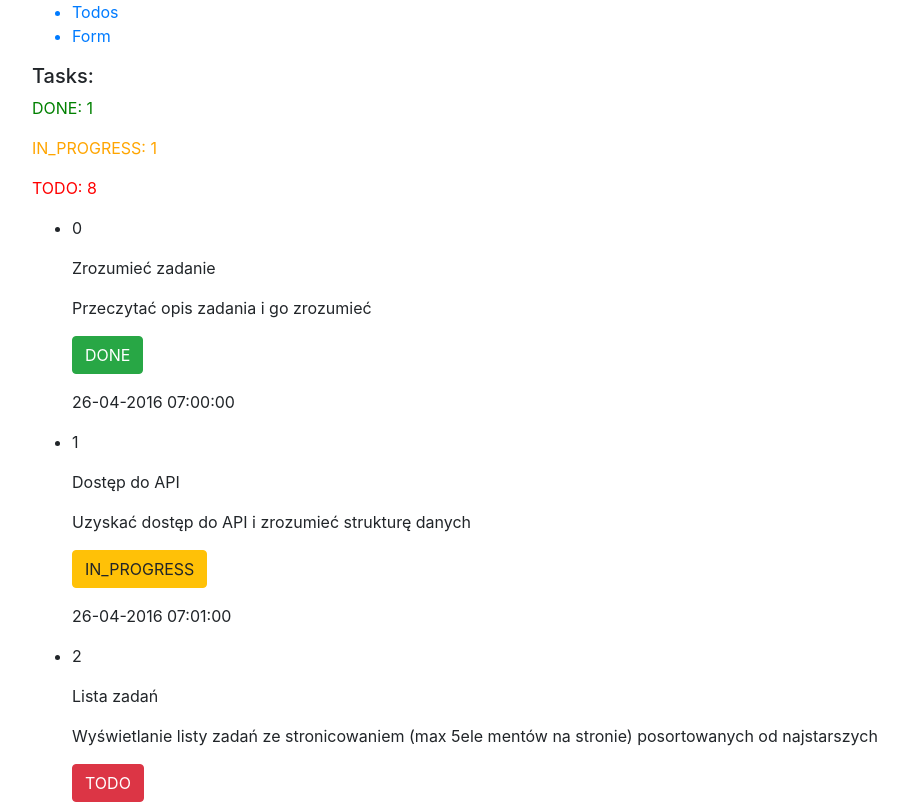
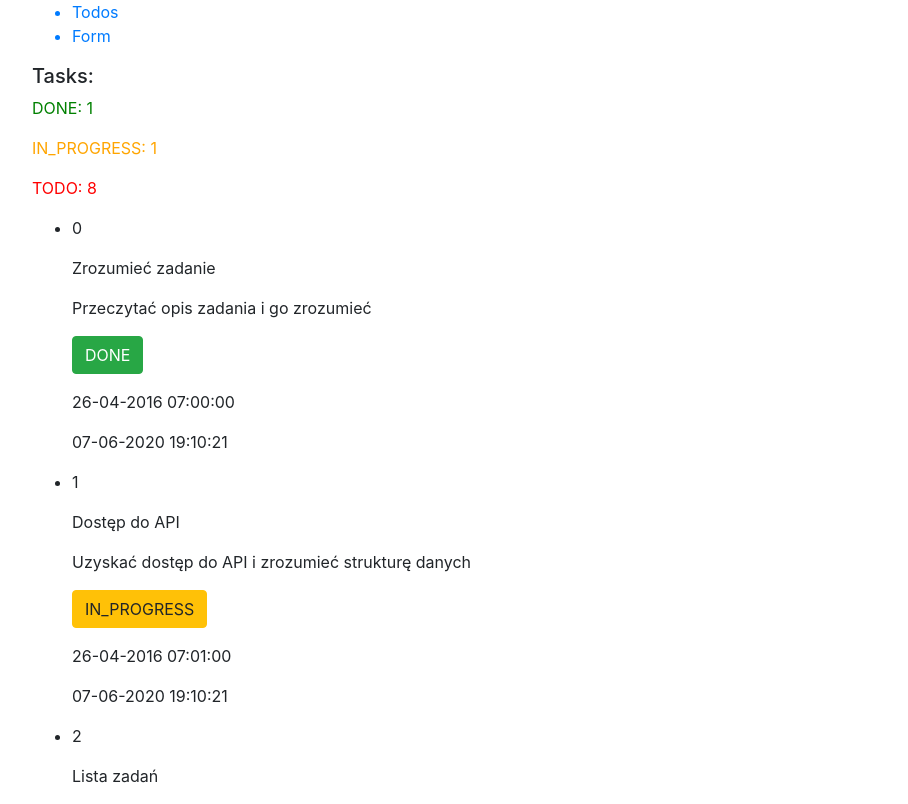
Before and after one commit to ewa81/InfoShareReactJSApplication, a React (Create React App) app: page /todos in a window 1280 px wide. Shown: the top 804 px of the page, without its empty margins (53-961 px from the left). Built offline with nearby package versions, Linux system fonts and the light colour scheme.

Commit message:
From bootstrap ,add handleChange, handleSubmit, date 'updatedAt'.

```diff
--- a/src/Components/Todo.js
+++ b/src/Components/Todo.js
@@ -2,7 +2,7 @@ import React, { Component } from "react";
 
 class Todo extends Component {
   render() {
-    const { id, title, description, status, createdAt } = this.props.todo;
+    const { id, title, description, status, createdAt, updatedAt } = this.props.todo;
 
     return (
       <li className="todosList__item">
@@ -13,6 +13,7 @@ class Todo extends Component {
         <p className="todosList__createdAt">
           {this.formatDate(new Date(createdAt))}
         </p>
+        <p className="todosList__updatedAt">{this.formatDate(new Date(updatedAt))}</p>
       </li>
     );
   }
--- a/src/Components/TodoForm.js
+++ b/src/Components/TodoForm.js
@@ -1,12 +1,38 @@
-import React, { Component } from "react";
+import React, {Component} from "react";
+import Form from "react-bootstrap/Form";
+import Button from "react-bootstrap/Button";
 
 class TodoForm extends Component {
+  state = {
+    title: "",
+    description: "",
+    status: "TODO",
+    createdAt: new Date().toISOString()
+  }
+
+  handleCahnge = event => {
+    this.setState({
+      [event.target.name]: event.target.value
+    });
+  };
+
+  handleSubmit = event => {
+    event.preventDefault();
+    console.log(this.state)
+  };
+
   render() {
-    return (
-      <div className="todosForm">
-        <h1>TODO FORM WILL BE HERE SOON!</h1>
-      </div>
-    );
+    return (<Form className="todosForm" onSubmit={this.handleSubmit}>
+      <Form.Group className="todosFrom__group" controlId="formBasicTittle">
+        <Form.Label className="todosFrom__label">Title</Form.Label>
+        <Form.Control className="todosForm__control" type="text" name="title" onChange={this.handleCahnge}/>
+      </Form.Group>
+      <Form.Group className="todosForm__group" controlId="formBasicDescription">
+        <Form.Label className="todosForm__label">Description</Form.Label>
+        <Form.Control className="todosForm__control" type="text" name="description" onChange={this.handleCahnge}/>
+      </Form.Group>
+      <Button className="todosFrom__button" variant="primary" type="submit">Submit</Button>
+    </Form>);
   }
 }
 
--- a/src/Components/Todos.js
+++ b/src/Components/Todos.js
@@ -10,61 +10,71 @@ class Todos extends Component {
         title: "Zrozumieć zadanie",
         description: "Przeczytać opis zadania i go zrozumieć",
         status: "DONE",
-        createdAt: "2016-04-26T09:00:00+0200"
+        createdAt: "2016-04-26T09:00:00+0200",
+        updatedAt: new Date()
       }, {
         id: 1,
         title: "Dostęp do API",
         description: "Uzyskać dostęp do API i zrozumieć strukturę danych",
         status: "IN_PROGRESS",
-        createdAt: "2016-04-26T09:01:00+0200"
+        createdAt: "2016-04-26T09:01:00+0200",
+        updatedAt: new Date()
       }, {
         id: 2,
         title: "Lista zadań",
         description: "Wyświetlanie listy zadań ze stronicowaniem (max 5ele mentów na stronie) posortowanych od najstarszych",
         status: "TODO",
-        createdAt: "2016-04-26T09:02:00+0200"
+        createdAt: "2016-04-26T09:02:00+0200",
+        updatedAt: new Date()
       }, {
         id: 3,
         title: "Usuwanie",
         description: "Usuwanie z listy wielu zadań na raz z dodatkowym okienkiem potwierdzającym",
         status: "TODO",
-        createdAt: "2016-04-26T09:03:00+0200"
+        createdAt: "2016-04-26T09:03:00+0200",
+        updatedAt: new Date()
       }, {
         id: 4,
         title: "Edycja",
         description: "Edytowanie szczegółów zadania (tytuł, opis, status [czekające, realizowane, gotowe]) z możliwością zmiany statusów tylko w przód (czekające -> realizowane, realizowane -> gotowe)",
         status: "TODO",
-        createdAt: "2016-04-26T09:04:00+0200"
+        createdAt: "2016-04-26T09:04:00+0200",
+        updatedAt: new Date()
       }, {
         id: 5,
         title: "Liczniki",
         description: "Obok listy dodać liczniki zadań w poszczególnych statusach (wszystkich, nie tylko z wyświetlanej strony)",
         status: "TODO",
-        createdAt: "2016-04-26T09:05:00+0200"
+        createdAt: "2016-04-26T09:05:00+0200",
+        updatedAt: new Date()
       }, {
         id: 6,
         title: "Kolory statusów",
         description: "Rozróżnianie kolorami zadań w poszczególnych statusach",
         status: "TODO",
-        createdAt: "2016-04-26T09:06:00+0200"
+        createdAt: "2016-04-26T09:06:00+0200",
+        updatedAt: new Date()
       }, {
         id: 7,
         title: "Filtrowanie po statusach",
         description: "Ograniczanie widoku tylko do wybranych statusów (jednego bądź wielu)",
         status: "TODO",
-        createdAt: "2016-04-26T09:07:00+0200"
+        createdAt: "2016-04-26T09:07:00+0200",
+        updatedAt: new Date()
       }, {
         id: 8,
         title: "Statystyki dzienne",
         description: "Zliczanie ile maksymalnie zadań było w tym samym czasie realizowanych w danym dniu",
         status: "TODO",
-        createdAt: "2016-04-26T09:08:00+0200"
+        createdAt: "2016-04-26T09:08:00+0200",
+        updatedAt: new Date()
       }, {
         id: 9,
         title: "Zaniedbane zadania",
         description: "Wyróżnianie zadań, które są realizowane dłużej niż 3 dni bądź czekają na realizację dłużej niż 5 dni (oba parametry niezależnie konfigurowalne i zapisywane w ciasteczku)",
         status: "TODO",
-        createdAt: "2016-04-26T09:09:00+0200"
+        createdAt: "2016-04-26T09:09:00+0200",
+        updatedAt: new Date()
       }
     ]
   };
```
